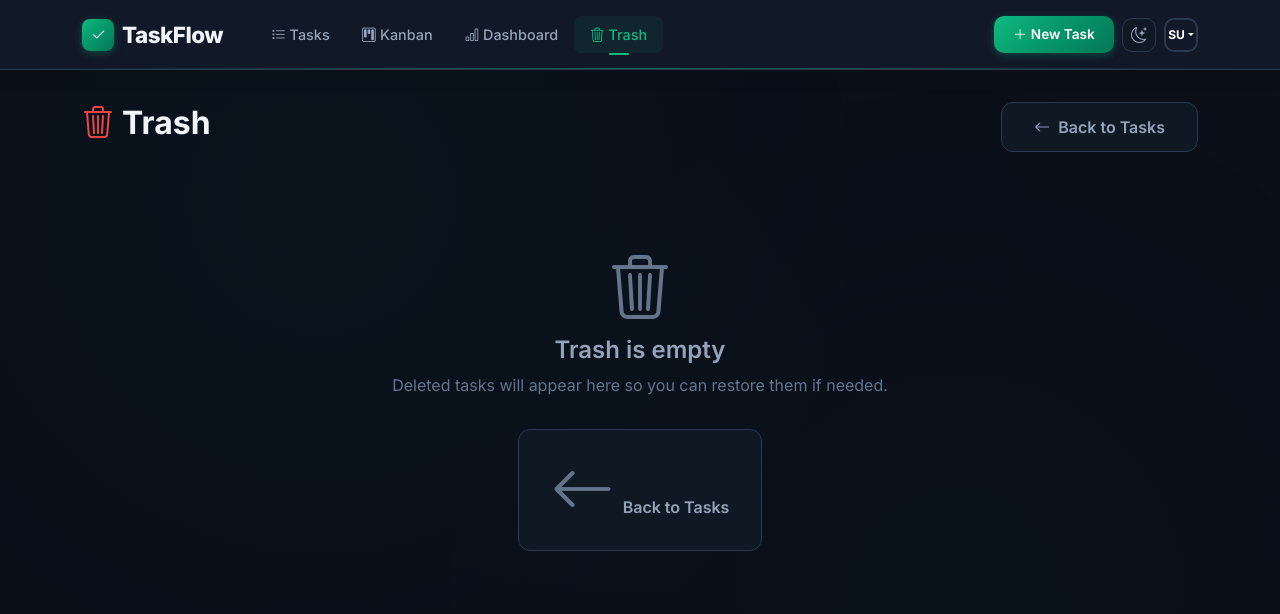
After one commit to DanteZarantes/ed_practice, a Django app: page /trash/ in a window 1280 px wide. The commit adds this page. Shown: the top 614 px of the page. Run offline with Django 5.2, Linux system fonts and the light colour scheme; a user stored in the database is signed in; tables that the repository leaves empty hold one stand-in row (values such as "Sample post").

Commit message:
Update 4

```diff
--- a/manage.py
+++ b/manage.py
@@ -1,4 +1,4 @@
-#!/usr/bin/env python
+    #!/usr/bin/env python
 """Django's command-line utility for administrative tasks."""
 import os
 import sys
--- a/tasks/models.py
+++ b/tasks/models.py
@@ -55,6 +55,8 @@ class Task(models.Model):
     created_at = models.DateTimeField(auto_now_add=True)
     updated_at = models.DateTimeField(auto_now=True)
     completed = models.BooleanField(default=False)
+    is_deleted = models.BooleanField(default=False)
+    deleted_at = models.DateTimeField(null=True, blank=True)
 
     class Meta:
         ordering = ['position', '-created_at']
--- a/tasks/urls.py
+++ b/tasks/urls.py
@@ -12,6 +12,12 @@ urlpatterns = [
 
     # Kanban
     path('kanban/', views.kanban_view, name='kanban'),
+
+    # Trash
+    path('trash/', views.trash_view, name='trash'),
+    path('api/task/<int:pk>/restore/', views.task_restore, name='task_restore'),
+    path('api/task/<int:pk>/permanent-delete/', views.task_permanent_delete, name='task_permanent_delete'),
+    path('api/trash/empty/', views.trash_empty, name='trash_empty'),
 
     # AJAX endpoints
     path('api/task/<int:pk>/toggle/', views.task_toggle_ajax, name='task_toggle_ajax'),
--- a/tasks/views.py
+++ b/tasks/views.py
@@ -8,6 +8,7 @@ from django.core.paginator import Paginator
 from django.db.models import Q, Count, F
 from django.db.models.functions import TruncDate
 from django.http import JsonResponse
+from django.utils import timezone
 from django.views.decorators.http import require_POST, require_http_methods
 from .models import Task, Profile, SubTask, Activity, TaskAttachment
 from .forms import TaskForm, SignUpForm, ProfileForm, SubTaskForm, AttachmentForm
@@ -65,7 +66,7 @@ def logout_view(request):
 @login_required
 def profile_view(request):
     profile, _ = Profile.objects.get_or_create(user=request.user)
-    user_tasks = Task.objects.filter(user=request.user)
+    user_tasks = Task.objects.filter(user=request.user, is_deleted=False)
 
     stats = {
         'total': user_tasks.count(),
@@ -103,7 +104,7 @@ def profile_edit(request):
 
 @login_required
 def task_list(request):
-    tasks = Task.objects.filter(user=request.user)
+    tasks = Task.objects.filter(user=request.user, is_deleted=False)
 
     # Search
     query = request.GET.get('q', '')
@@ -153,7 +154,7 @@ def task_list(request):
     page_obj = paginator.get_page(page_number)
 
     # Statistics for current user (use aggregation, not Python loop)
-    user_tasks = Task.objects.filter(user=request.user)
+    user_tasks = Task.objects.filter(user=request.user, is_deleted=False)
     total_tasks = user_tasks.count()
     completed_tasks = user_tasks.filter(status='done').count()
     pending_tasks = user_tasks.filter(status='todo').count()
@@ -276,9 +277,11 @@ def task_delete(request, pk):
     task = get_object_or_404(Task, pk=pk, user=request.user)
     if request.method == 'POST':
         title = task.title
-        task.delete()
+        task.is_deleted = True
+        task.deleted_at = timezone.now()
+        task.save()
         log_activity(request.user, title, 'deleted')
-        messages.success(request, f'Task "{title}" deleted successfully!')
+        messages.success(request, f'Task "{title}" moved to trash.')
         return redirect('task_list')
     return render(request, 'tasks/task_confirm_delete.html', {'task': task})
 
@@ -341,12 +344,14 @@ def task_toggle_ajax(request, pk):
 @login_required
 @require_POST
 def task_delete_ajax(request, pk):
-    """AJAX endpoint to delete a task without page reload."""
+    """AJAX endpoint to soft-delete a task without page reload."""
     task = get_object_or_404(Task, pk=pk, user=request.user)
     title = task.title
-    task.delete()
+    task.is_deleted = True
+    task.deleted_at = timezone.now()
+    task.save()
     log_activity(request.user, title, 'deleted')
-    return JsonResponse({'success': True, 'message': f'Task "{title}" deleted.'})
+    return JsonResponse({'success': True, 'message': f'Task "{title}" moved to trash.'})
 
 
 @login_required
@@ -442,8 +447,8 @@ def bulk_action(request):
             for task in tasks:
                 log_activity(request.user, task.title, 'deleted')
                 count += 1
-            tasks.delete()
-            return JsonResponse({'success': True, 'message': f'{count} task{"s" if count != 1 else ""} deleted.'})
+            tasks.update(is_deleted=True, deleted_at=timezone.now())
+            return JsonResponse({'success': True, 'message': f'{count} task{"s" if count != 1 else ""} moved to trash.'})
         elif action in dict(Task.STATUS_CHOICES):
             count = tasks.count()
             tasks.update(status=action, completed=(action == 'done'))
@@ -459,7 +464,7 @@ def bulk_action(request):
 @login_required
 def kanban_view(request):
     """Kanban board view with drag-and-drop columns."""
-    tasks = Task.objects.filter(user=request.user)
+    tasks = Task.objects.filter(user=request.user, is_deleted=False)
     todo_tasks = tasks.filter(status='todo')
     in_progress_tasks = tasks.filter(status='in_progress')
     done_tasks = tasks.filter(status='done')
@@ -480,7 +485,7 @@ def dashboard_view(request):
     recent_activity = Activity.objects.filter(user=request.user)[:15]
     from django.utils import timezone
     from datetime import timedelta
-    user_tasks = Task.objects.filter(user=request.user)
+    user_tasks = Task.objects.filter(user=request.user, is_deleted=False)
     today = timezone.now().date()
     overdue_tasks = user_tasks.filter(due_date__lt=today, completed=False)
     due_soon_tasks = user_tasks.filter(due_date__gte=today, due_date__lte=today + timedelta(days=2), completed=False)
@@ -496,7 +501,7 @@ def dashboard_view(request):
 @login_required
 def dashboard_data(request):
     """API endpoint returning chart data for D3.js visualizations."""
-    user_tasks = Task.objects.filter(user=request.user)
+    user_tasks = Task.objects.filter(user=request.user, is_deleted=False)
 
     # Status distribution
     status_data = list(
@@ -537,3 +542,47 @@ def dashboard_data(request):
         }
     }
     return JsonResponse(data)
+
+
+# ─── Trash Views ──────────────────────────────────────────────────────────────
+
+@login_required
+def trash_view(request):
+    """View showing soft-deleted tasks that can be restored or permanently deleted."""
+    deleted_tasks = Task.objects.filter(user=request.user, is_deleted=True).order_by('-deleted_at')
+    context = {
+        'deleted_tasks': deleted_tasks,
+        'trash_count': deleted_tasks.count(),
+    }
+    return render(request, 'tasks/trash.html', context)
+
+
+@login_required
+@require_POST
+def task_restore(request, pk):
+    """Restore a soft-deleted task."""
+    task = get_object_or_404(Task, pk=pk, user=request.user, is_deleted=True)
+    task.is_deleted = False
+    task.deleted_at = None
+    task.save()
+    return JsonResponse({'success': True, 'message': f'Task "{task.title}" restored.'})
+
+
+@login_required
+@require_POST
+def task_permanent_delete(request, pk):
+    """Permanently delete a task from trash."""
+    task = get_object_or_404(Task, pk=pk, user=request.user, is_deleted=True)
+    title = task.title
+    task.delete()
+    return JsonResponse({'success': True, 'message': f'Task "{title}" permanently deleted.'})
+
+
+@login_required
+@require_POST
+def trash_empty(request):
+    """Permanently delete all tasks in trash."""
+    deleted = Task.objects.filter(user=request.user, is_deleted=True)
+    count = deleted.count()
+    deleted.delete()
+    return JsonResponse({'success': True, 'message': f'{count} task{"s" if count != 1 else ""} permanently deleted.'})
--- a/templates/base.html
+++ b/templates/base.html
@@ -1049,6 +1049,11 @@
                             <i class="bi bi-bar-chart me-1"></i>Dashboard
                         </a>
                     </li>
+                    <li class="nav-item">
+                        <a class="nav-link nav-link-custom {% if request.resolver_match.url_name == 'trash' %}active{% endif %}" href="{% url 'trash' %}">
+                            <i class="bi bi-trash3 me-1"></i>Trash
+                        </a>
+                    </li>
                 </ul>
 
                 <div class="d-flex align-items-center gap-2">
--- a/templates/tasks/task_list.html
+++ b/templates/tasks/task_list.html
@@ -312,9 +312,8 @@
         });
     }
 
-    // ─── AJAX Delete Task ───
+    // ─── AJAX Delete Task (no confirmation - moves to trash) ───
     function deleteTask(taskId, btn) {
-        if (!confirm('Are you sure you want to delete this task?')) return;
         const csrfToken = document.querySelector('[name=csrfmiddlewaretoken]').value;
         fetch(`/api/task/${taskId}/delete/`, {
             method: 'POST',
@@ -358,8 +357,6 @@
     function bulkAction(action) {
         const taskIds = getSelectedTaskIds();
         if (taskIds.length === 0) return;
-
-        if (action === 'delete' && !confirm(`Delete ${taskIds.length} tasks? This cannot be undone.`)) return;
 
         const csrfToken = document.querySelector('[name=csrfmiddlewaretoken]').value;
         fetch('/api/tasks/bulk/', {
--- /dev/null
+++ b/templates/tasks/trash.html
@@ -0,0 +1,138 @@
+{% extends 'base.html' %}
+
+{% block title %}Trash - TaskFlow{% endblock %}
+
+{% block content %}
+<div class="d-flex justify-content-between align-items-center mb-4 animate-in">
+    <h2 class="fw-bold" style="color: var(--text-primary);">
+        <i class="bi bi-trash3 me-2" style="color: var(--accent-red);"></i>Trash
+        {% if trash_count > 0 %}
+        <span class="badge rounded-pill ms-2" style="background: rgba(239, 68, 68, 0.15); color: #f87171; font-size: 0.8rem;">{{ trash_count }}</span>
+        {% endif %}
+    </h2>
+    <div class="d-flex gap-2">
+        {% if deleted_tasks %}
+        <button class="btn" style="background: rgba(239, 68, 68, 0.1); border: 1px solid rgba(239, 68, 68, 0.3); color: #f87171; border-radius: 10px; font-weight: 600; font-size: 0.85rem;" onclick="emptyTrash()">
+            <i class="bi bi-trash3-fill me-1"></i>Empty Trash
+        </button>
+        {% endif %}
+        <a href="{% url 'task_list' %}" class="btn btn-cancel">
+            <i class="bi bi-arrow-left me-1"></i> Back to Tasks
+        </a>
+    </div>
+</div>
+
+<form id="trashForm">{% csrf_token %}</form>
+
+{% if deleted_tasks %}
+<p class="mb-4" style="color: var(--text-muted); font-size: 0.85rem;">
+    <i class="bi bi-info-circle me-1"></i>Deleted tasks are kept here. You can restore them or permanently delete them.
+</p>
+
+<div class="tasks-container">
+    {% for task in deleted_tasks %}
+    <div class="task-card priority-{{ task.priority }} animate-in" id="trash-task-{{ task.pk }}" style="animation-delay: {{ forloop.counter0 }}00ms; opacity: 0.8;">
+        <div class="row align-items-center">
+            <div class="col-md-7">
+                <div>
+                    <h5 class="task-title mb-1" style="text-decoration: line-through; color: var(--text-muted);">{{ task.title }}</h5>
+                    {% if task.description %}
+                    <p class="task-description mb-2">{{ task.description|truncatewords:15 }}</p>
+                    {% endif %}
+                    <div class="d-flex flex-wrap gap-2">
+                        <span class="badge-priority badge-{{ task.priority }}">{{ task.get_priority_display }}</span>
+                        <span class="badge-category">{{ task.get_category_display }}</span>
+                    </div>
+                </div>
+            </div>
+            <div class="col-md-3 text-md-center mt-3 mt-md-0">
+                <div class="due-date">
+                    <i class="bi bi-trash3 me-1" style="color: var(--accent-red);"></i>
+                    Deleted {{ task.deleted_at|timesince }} ago
+                </div>
+            </div>
+            <div class="col-md-2 text-md-end mt-3 mt-md-0">
+                <div class="task-actions d-flex gap-1 justify-content-md-end">
+                    <button class="btn btn-toggle" title="Restore" aria-label="Restore task" onclick="restoreTask({{ task.pk }})">
+                        <i class="bi bi-arrow-counterclockwise"></i>
+                    </button>
+                    <button class="btn btn-delete" title="Delete permanently" aria-label="Delete permanently" onclick="permanentDelete({{ task.pk }})">
+                        <i class="bi bi-x-lg"></i>
+                    </button>
+                </div>
+            </div>
+        </div>
+    </div>
+    {% endfor %}
+</div>
+
+{% else %}
+<div class="empty-state animate-in">
+    <i class="bi bi-trash3" style="color: var(--text-muted);"></i>
+    <h4>Trash is empty</h4>
+    <p>Deleted tasks will appear here so you can restore them if needed.</p>
+    <a href="{% url 'task_list' %}" class="btn btn-cancel mt-3">
+        <i class="bi bi-arrow-left me-1"></i> Back to Tasks
+    </a>
+</div>
+{% endif %}
+{% endblock %}
+
+{% block extra_js %}
+<script>
+    function getCSRF() {
+        return document.querySelector('[name=csrfmiddlewaretoken]').value;
+    }
+
+    function restoreTask(taskId) {
+        fetch(`/api/task/${taskId}/restore/`, {
+            method: 'POST',
+            headers: { 'X-CSRFToken': getCSRF() },
+        })
+        .then(r => r.json())
+        .then(data => {
+            if (data.success) {
+                const card = document.getElementById(`trash-task-${taskId}`);
+                card.style.transition = 'all 0.3s ease';
+                card.style.opacity = '0';
+                card.style.transform = 'translateX(-50px)';
+                setTimeout(() => card.remove(), 300);
+                showToast(data.message);
+            }
+        });
+    }
+
+    function permanentDelete(taskId) {
+        fetch(`/api/task/${taskId}/permanent-delete/`, {
+            method: 'POST',
+            headers: { 'X-CSRFToken': getCSRF() },
+        })
+        .then(r => r.json())
+        .then(data => {
+            if (data.success) {
+                const card = document.getElementById(`trash-task-${taskId}`);
+                card.style.transition = 'all 0.3s ease';
+                card.style.opacity = '0';
+                card.style.transform = 'translateX(50px)';
+                setTimeout(() => card.remove(), 300);
+                showToast(data.message);
+            }
+        });
+    }
+
+    function emptyTrash() {
+        if (!confirm('Permanently delete ALL items in trash? This cannot be undone.')) return;
+        fetch('/api/trash/empty/', {
+            method: 'POST',
+            headers: { 'X-CSRFToken': getCSRF() },
+        })
+        .then(r => r.json())
+        .then(data => {
+            if (data.success) {
+                showToast(data.message);
+                setTimeout(() => window.location.reload(), 500);
+            }
+        });
+    }
+</script>
+{% endblock %}
```
Also changed, not shown: tasks/migrations/0005_task_deleted_at_task_is_deleted.py (added).
